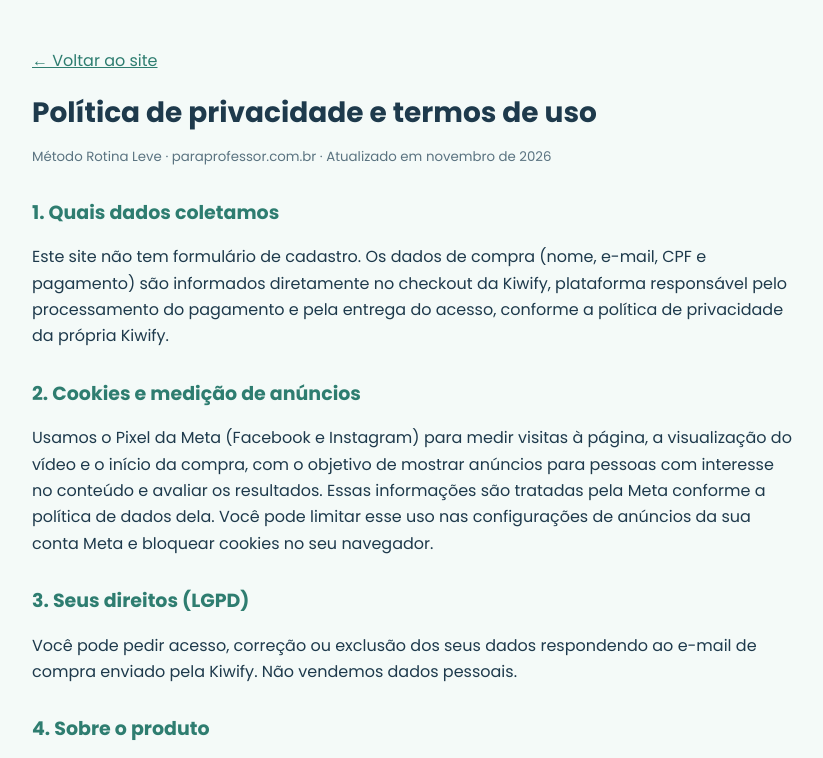
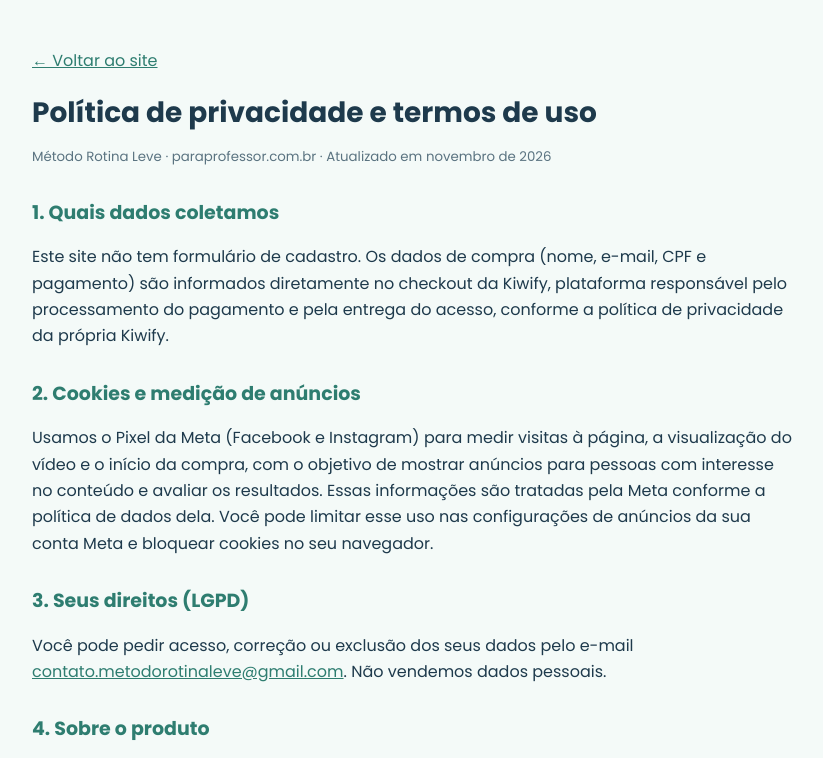
Before and after one commit to profjandirreis-sys/paraprofessor, a plain HTML site: page privacidade/index.html in a window 1280 px wide. Shown: the top 758 px of the page, without its empty margins (228-1051 px from the left). Drawn offline with Linux system fonts and the light colour scheme.

Commit message:
E-mail de contato do método no rodapé e na política de privacidade
Co-Authored-By: Claude Opus 5.5 <noreply@anthropic.com>
Claude-Session: https://claude.ai/code/session_01XCf2ftqScdBHZbuSHP7Z7p

```diff
--- a/privacidade/index.html
+++ b/privacidade/index.html
@@ -4,7 +4,7 @@
 <h1>Política de privacidade e termos de uso</h1><small>Método Rotina Leve · paraprofessor.com.br · Atualizado em novembro de 2026</small>
 <h2>1. Quais dados coletamos</h2><p>Este site não tem formulário de cadastro. Os dados de compra (nome, e-mail, CPF e pagamento) são informados diretamente no checkout da Kiwify, plataforma responsável pelo processamento do pagamento e pela entrega do acesso, conforme a política de privacidade da própria Kiwify.</p>
 <h2>2. Cookies e medição de anúncios</h2><p>Usamos o Pixel da Meta (Facebook e Instagram) para medir visitas à página, a visualização do vídeo e o início da compra, com o objetivo de mostrar anúncios para pessoas com interesse no conteúdo e avaliar os resultados. Essas informações são tratadas pela Meta conforme a política de dados dela. Você pode limitar esse uso nas configurações de anúncios da sua conta Meta e bloquear cookies no seu navegador.</p>
-<h2>3. Seus direitos (LGPD)</h2><p>Você pode pedir acesso, correção ou exclusão dos seus dados respondendo ao e-mail de compra enviado pela Kiwify. Não vendemos dados pessoais.</p>
+<h2>3. Seus direitos (LGPD)</h2><p>Você pode pedir acesso, correção ou exclusão dos seus dados pelo e-mail <a href="mailto:contato.metodorotinaleve@gmail.com">contato.metodorotinaleve@gmail.com</a>. Não vendemos dados pessoais.</p>
 <h2>4. Sobre o produto</h2><p>O Método Rotina Leve é um material digital (aulas em PDF, e-book, modelos e prompts) de uso individual. É proibido revender, compartilhar ou distribuir o conteúdo. O acesso é liberado por e-mail após a aprovação do pagamento.</p>
 <h2>5. Garantia e reembolso</h2><p>Você tem 7 dias a partir da compra para pedir o reembolso integral, sem precisar justificar, pelo site da Kiwify (Meus pedidos → Solicitar reembolso).</p>
 <h2>6. Resultados</h2><p>Os resultados dependem da aplicação de cada professor. A inteligência artificial é uma ferramenta de apoio: todo conteúdo gerado deve ser revisado pelo professor, e dados pessoais e sensíveis de alunos não devem ser inseridos em ferramentas de IA.</p>
```
Also changed, not shown: index.html (+1 -1 lines).
